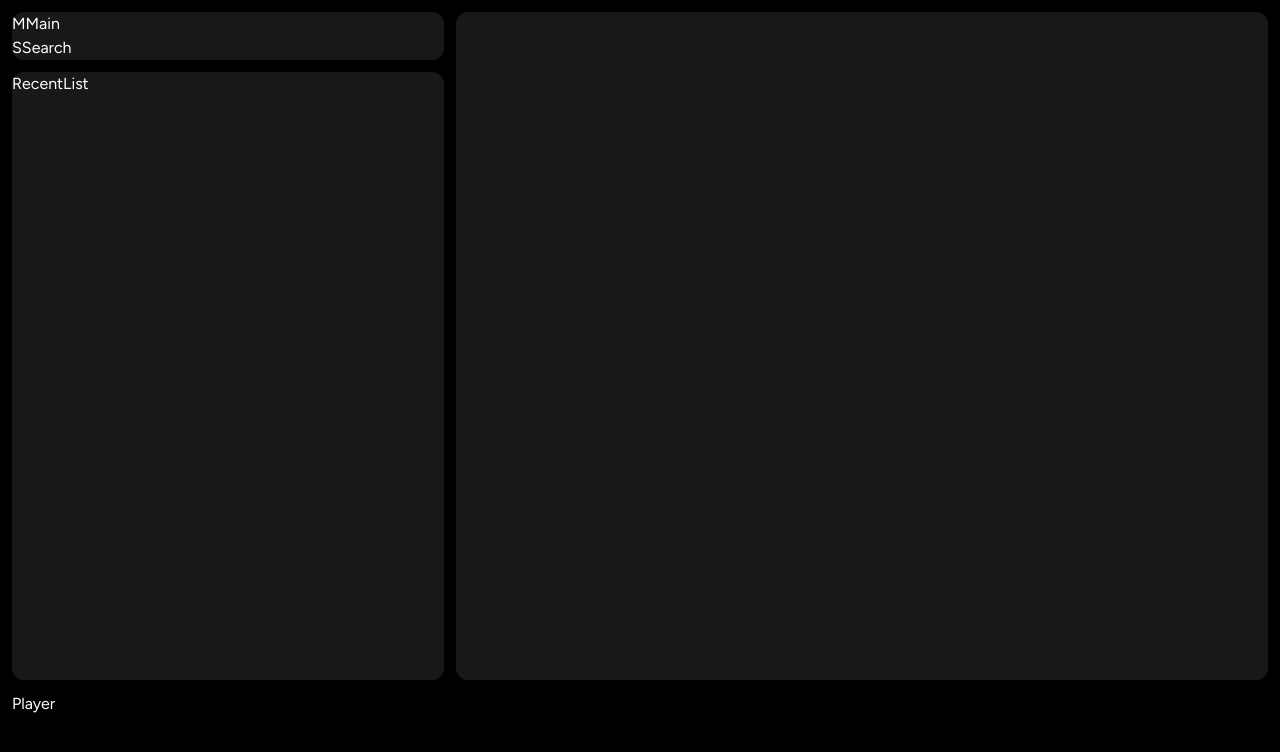
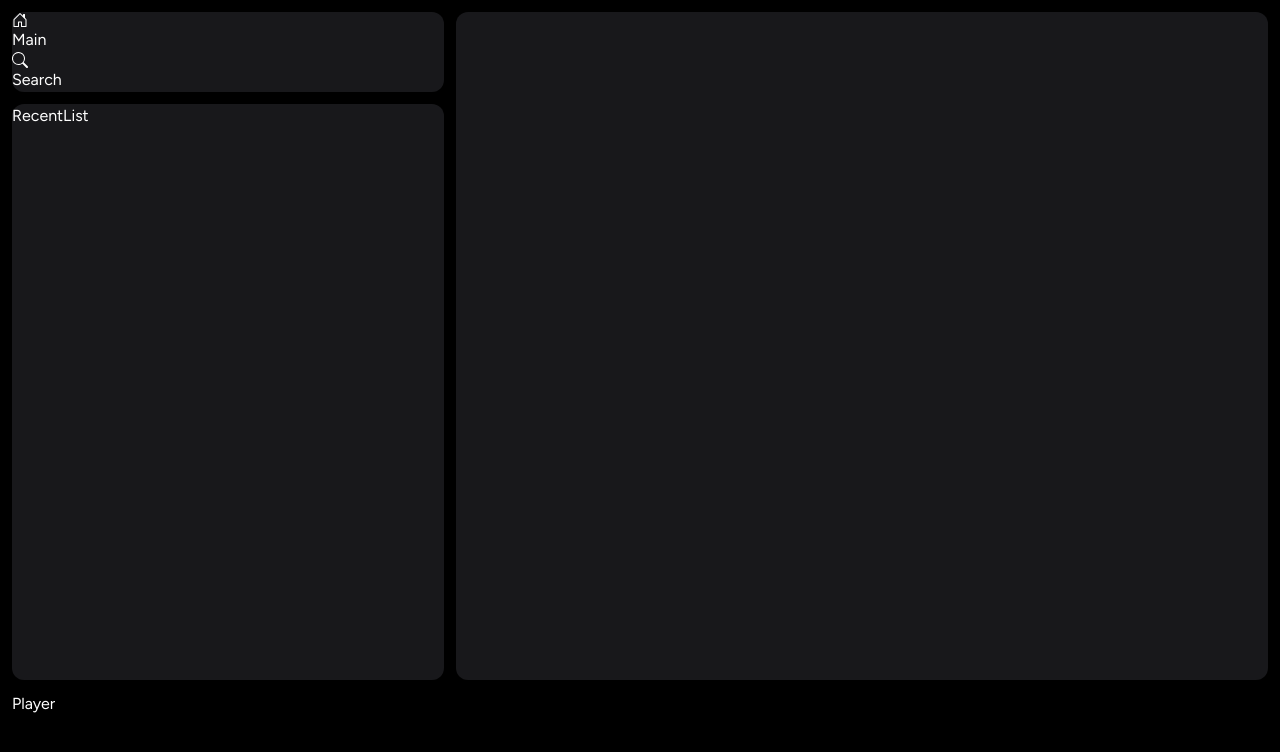
Before and after one commit to bpetrukovich/music-platform, a Next.js app in the folder packages/web/: page / in a window 1280 px wide. Shown: the top 752 px of the page. Built offline with nearby package versions, Linux system fonts and the light colour scheme.

Commit message:
feat(ui): add icons

```diff
--- a/packages/web/src/components/Layout/Navigation/PagesList/PagesButton.tsx
+++ b/packages/web/src/components/Layout/Navigation/PagesList/PagesButton.tsx
@@ -1,9 +1,10 @@
 import React from 'react'
+import { IconType } from 'react-icons'
 
-export default function PagesButton({ icon, pageName }: { icon: string, pageName: string }) {
+export default function PagesButton({ Icon, pageName }: { Icon: IconType, pageName: string }) {
     return (
         <div>
-            {icon}
+            <Icon />
             {pageName}
         </div>
     )
--- a/packages/web/src/components/Layout/Navigation/PagesList/PagesList.tsx
+++ b/packages/web/src/components/Layout/Navigation/PagesList/PagesList.tsx
@@ -1,11 +1,13 @@
 import React from 'react'
 import PagesButton from './PagesButton'
+import { BsHouseDoor } from "react-icons/bs";
+import { BsSearch } from "react-icons/bs";
 
 export default function PagesList() {
     return (
         <nav className='bg-zinc-900 rounded-xl'>
-            <PagesButton icon='M' pageName='Main' />
-            <PagesButton icon='S' pageName='Search' />
+                <PagesButton Icon={BsHouseDoor} pageName='Main' />
+                <PagesButton Icon={BsSearch} pageName='Search' />
         </nav>
     )
 }
```
Also changed, not shown: packages/web/package.json (+4 -3 lines).
